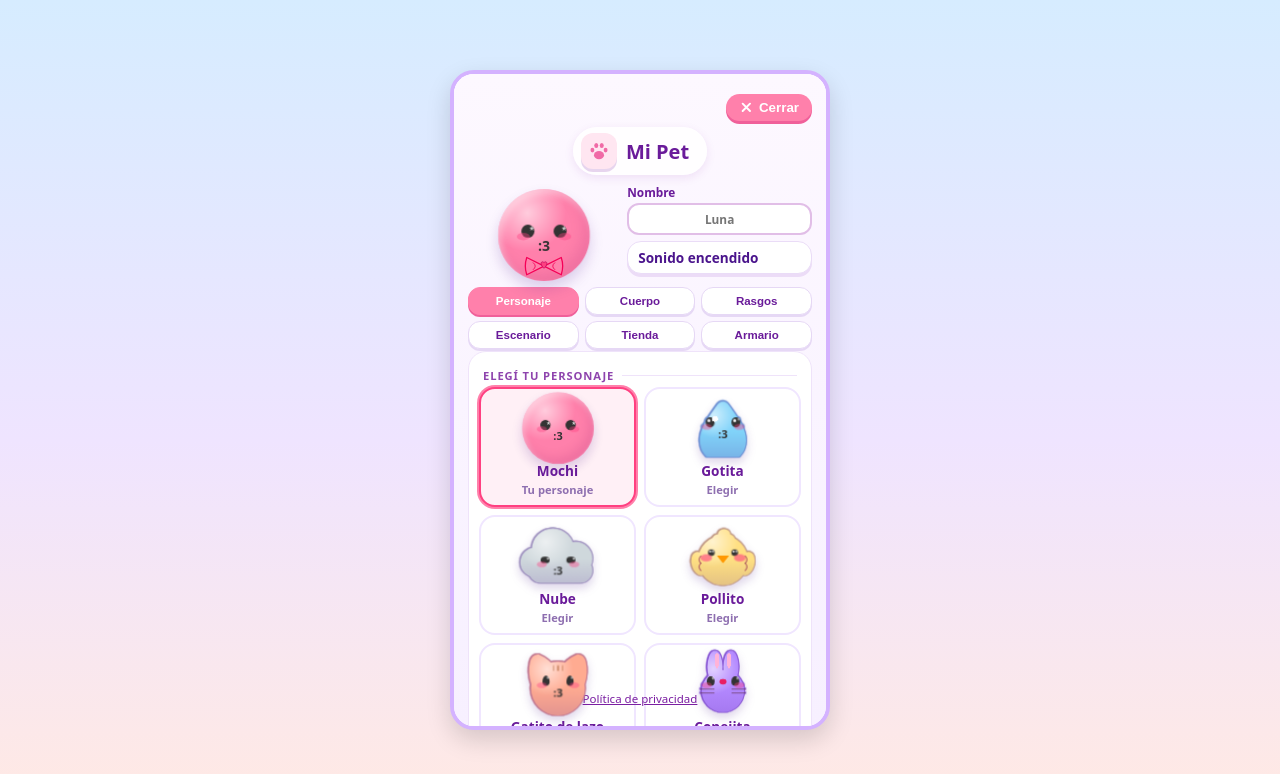
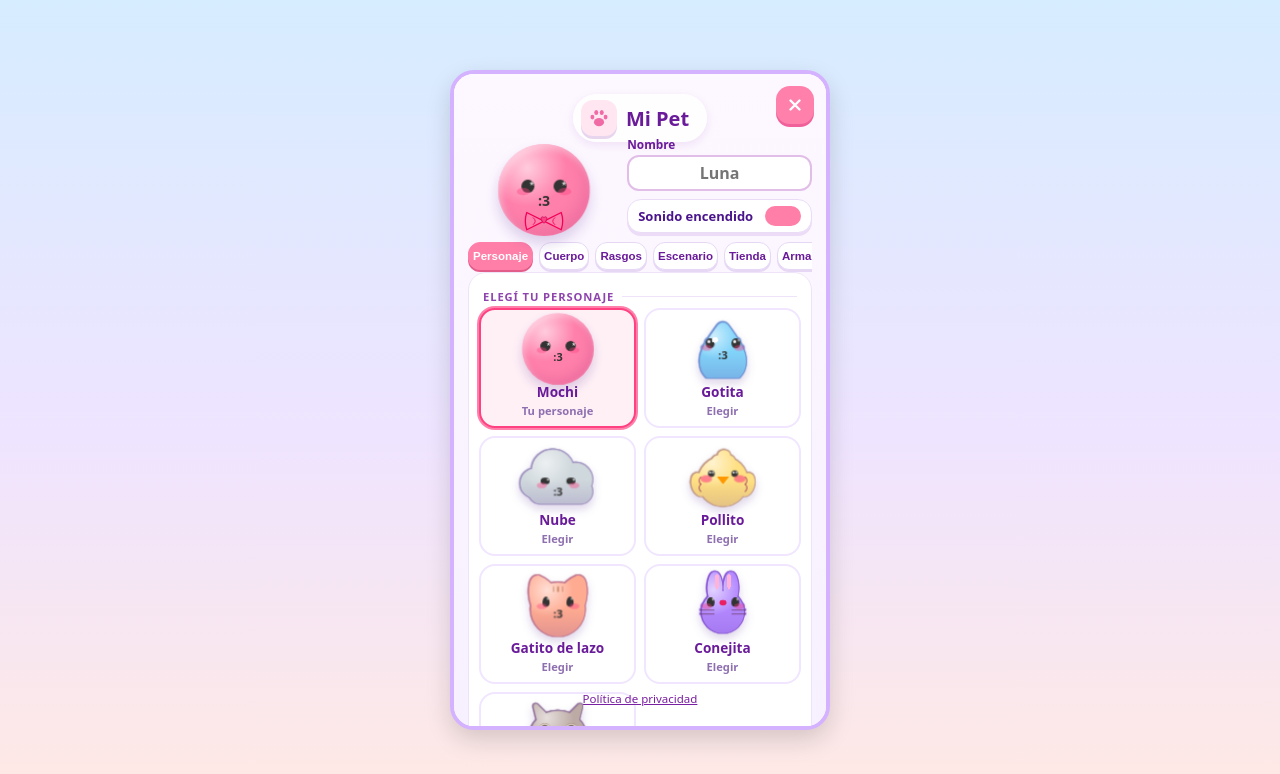
Before and after one commit to FABIOR1981/minipet, a website with bundled scripts: page index.html in a window 1280 px wide. Both pictures are taken after a click on the button "Elegir mi personaje". Built offline with nearby package versions, Linux system fonts and the light colour scheme.

Commit message:
Mi Pet: pestañas en una fila, un color de acento, sonido con estado, cerrar en la esquina y distribución más ordenada
Co-Authored-By: Claude Haiku 5.5 <noreply@anthropic.com>
Claude-Session: https://claude.ai/code/session_01JW4jknWxZNabzZSJ2D2AjP

```diff
--- a/css/mascota.css
+++ b/css/mascota.css
@@ -1687,3 +1687,50 @@ body:has(.species-nube) .pet-shadow {
 }
 .hub-tabs .store-tab[data-tab="tienda"].active,
 .store-tabs[aria-label="Categorías de la tienda"] .store-tab.active { color: #4a148c; }
+
+/* ===== Propuesta Mi Pet (vista previa) ===== */
+/* Una sola fila de pestañas desplazable */
+.hub-tabs { display: flex; flex-wrap: nowrap; overflow-x: auto; gap: 6px; scrollbar-width: none; }
+.hub-tabs::-webkit-scrollbar { display: none; }
+.hub-tabs .store-tab { flex: 0 0 auto; }
+/* Un solo color de acento: el rosa de la marca */
+.hub-tabs .store-tab.active,
+.store-tabs[aria-label="Categorías de la tienda"] .store-tab.active {
+  background: #ff7fa8; border-color: #ff7fa8; color: #fff; box-shadow: 0 2px 0 #e35d8a;
+}
+/* Mascota protagonista */
+.mypet-preview { width: 150px; height: 150px; }
+/* Interruptor visible en el sonido */
+.sonido-toggle { position: relative; padding-right: 58px; }
+.sonido-toggle::after {
+  content: ''; position: absolute; right: 12px; top: 50%; translate: 0 -50%;
+  width: 36px; height: 20px; border-radius: 10px; background: #d9c6ea; transition: background .2s;
+}
+.sonido-toggle::before {
+  content: ''; position: absolute; right: 14px; top: 50%; translate: 0 -50%; z-index: 1;
+  width: 16px; height: 16px; border-radius: 50%; background: #fff; transition: right .2s;
+}
+.sonido-toggle[aria-pressed="true"]::after { background: #ff7fa8; }
+.sonido-toggle[aria-pressed="true"]::before { right: 14px; }
+.mypet-cabecera .mypet-preview { width: 140px; height: 140px; }
+
+/* Mi Pet compacto: cerrar solo con el ícono, nombre sin etiqueta visible y sonido en una pastilla chica */
+body:has(.mypet-cabecera) .close-btn { font-size: 0; padding: 10px; min-width: 0; gap: 0; }
+body:has(.mypet-cabecera) .close-btn .ico { width: 18px; height: 18px; }
+.mypet-cabecera .mypet-name { font-size: 0; }
+.mypet-cabecera .mypet-name input { height: 36px; font-size: 16px; }
+.mypet-cabecera .sonido-toggle { width: auto; display: inline-flex; align-items: center; padding: 5px 12px 5px 12px; font-size: 13px; gap: 6px; }
+.mypet-cabecera .sonido-toggle .sonido-estado { font-size: 13px; }
+.mypet-cabecera .sonido-toggle::after, .mypet-cabecera .sonido-toggle::before { position: static; translate: none; }
+.mypet-cabecera .sonido-toggle { white-space: nowrap; }
+.mypet-cabecera .sonido-toggle::before { display: none; }
+.mypet-cabecera .sonido-toggle::after { display: inline-block; flex: 0 0 auto; width: 36px; height: 20px; border-radius: 10px; background: #d9c6ea; }
+.mypet-cabecera .sonido-toggle[aria-pressed="true"]::after { background: #ff7fa8; }
+
+/* Mi Pet: distribución ordenada. Cerrar en la esquina del título, sin hueco arriba de la cabecera */
+body:has(.mypet-cabecera) .close-btn { position: absolute; top: 12px; right: 12px; z-index: 2; }
+body:has(.mypet-cabecera) .titulo-pantalla { margin-bottom: 0; }
+.mypet-cabecera { margin-top: 2px; grid-template-columns: 0.8fr 1.2fr; gap: 10px; }
+.mypet-cabecera .mypet-preview { height: 130px; width: 130px; padding: 0; justify-self: center; }
+.mypet-cabecera .mypet-datos { display: flex; flex-direction: column; gap: 8px; }
+.mypet-cabecera { margin-top: -10px; }
```
